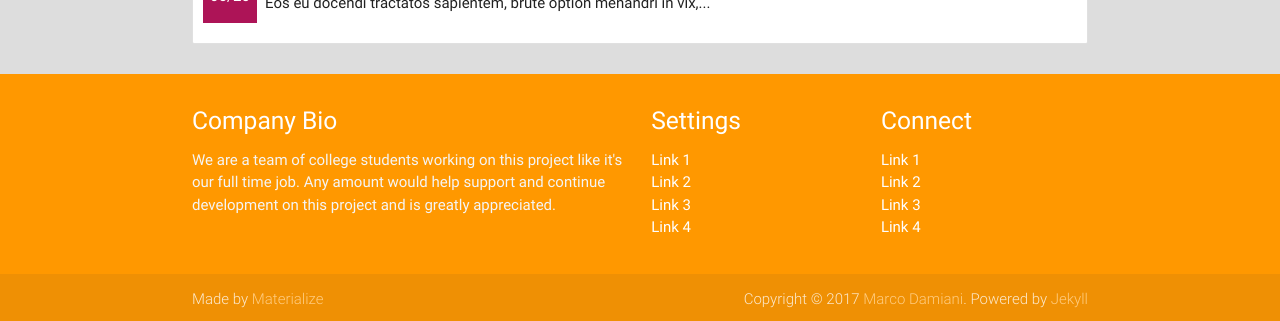
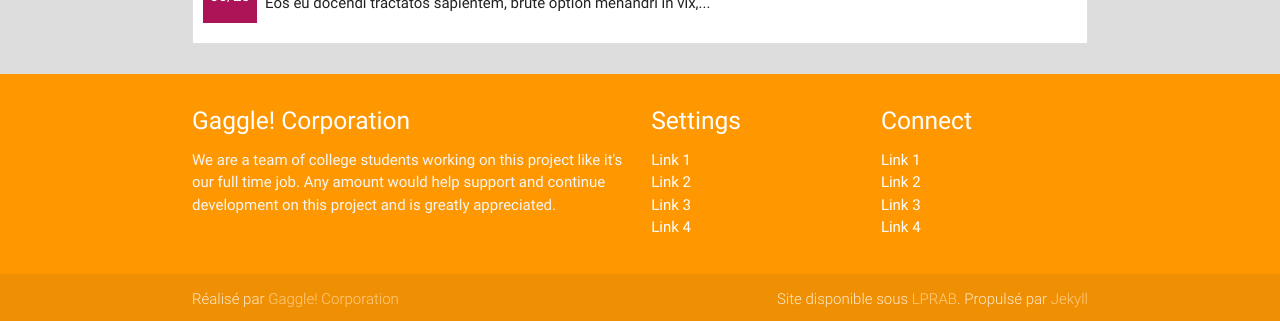
Before and after one commit to Thf772/insa-if-5-man-droid, a Jekyll site: the page built from index.md, in a window 1280 px wide. Shown: the part 1166-1487 px from the top of the page. Built offline with Jekyll 4.4.1, drawn with Linux system fonts in a browser that asks for light colours.

Commit message:
Done lower footer

```diff
--- a/_includes/footer.html
+++ b/_includes/footer.html
@@ -2,7 +2,7 @@
     <div class="container">
       <div class="row">
         <div class="col l6 s12">
-          <h5 class="white-text">Company Bio</h5>
+          <h5 class="white-text">Gaggle! Corporation</h5>
           <p class="grey-text text-lighten-4">We are a team of college students working on this project like it's our full time job. Any amount would help support and continue development on this project and is greatly appreciated.</p>
         </div>
         <div class="col l3 s12">
@@ -28,9 +28,9 @@
     <div class="footer-copyright">
         <div class="container">
             <div>
-                Made by <a target="_blank" class="orange-text text-lighten-3" href="http://materializecss.com">Materialize</a>
+                Réalisé par <span class="orange-text text-lighten-3">Gaggle! Corporation</span>
                 <span style="text-align: right; float: right">
-                Copyright © 2017 <a href="http://www.panoramedia.it" class="orange-text text-lighten-3">Marco Damiani</a>. Powered by <a target="_blank" href="http://jekyllrb.com/" class="orange-text text-lighten-3">Jekyll</a>
+                Site disponible sous <a href="LICENSE.txt" class="orange-text text-lighten-3">LPRAB</a>. Propulsé par <a target="_blank" href="http://jekyllrb.com/" class="orange-text text-lighten-3">Jekyll</a>
                 </span>
             </div>
         </div>
```
